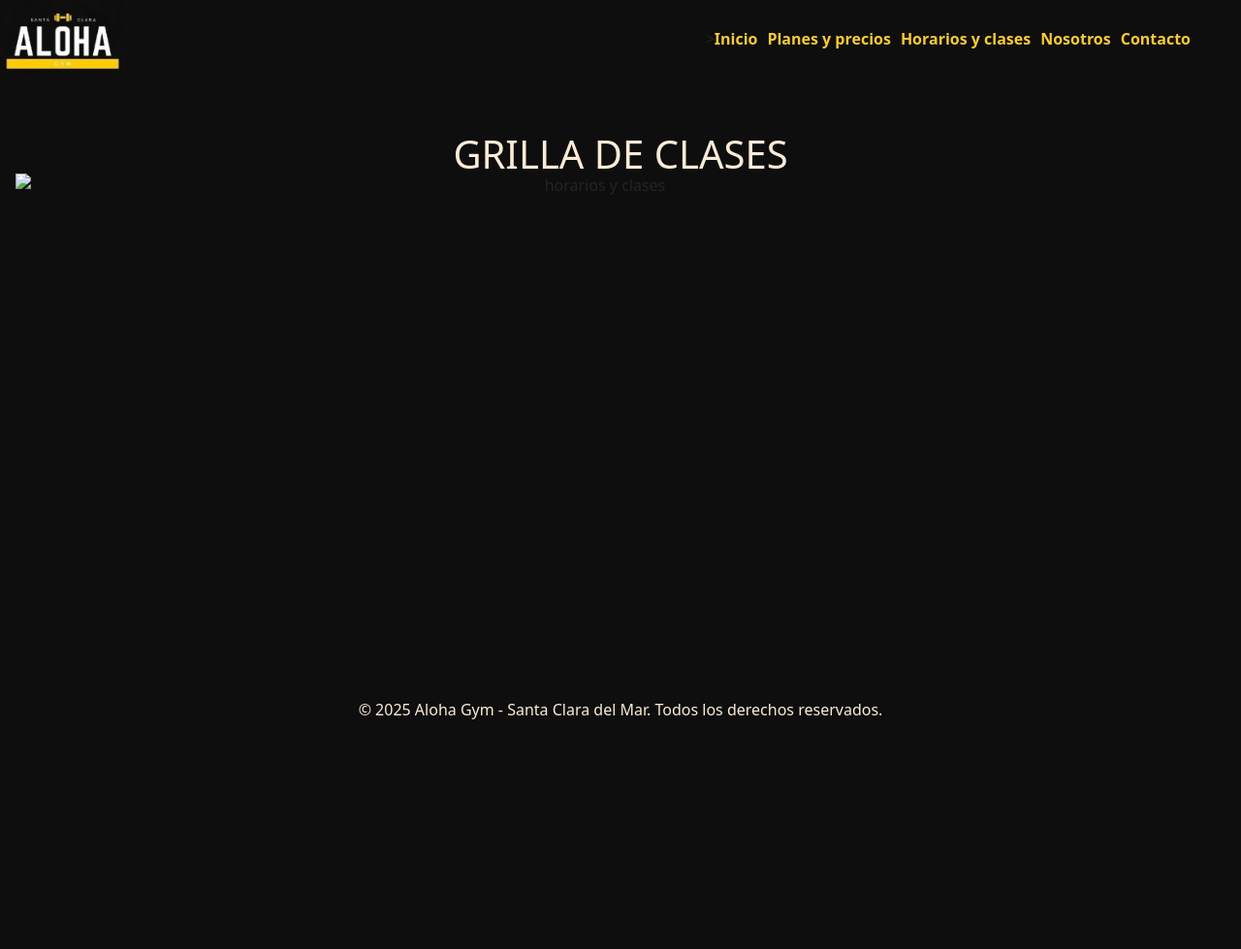
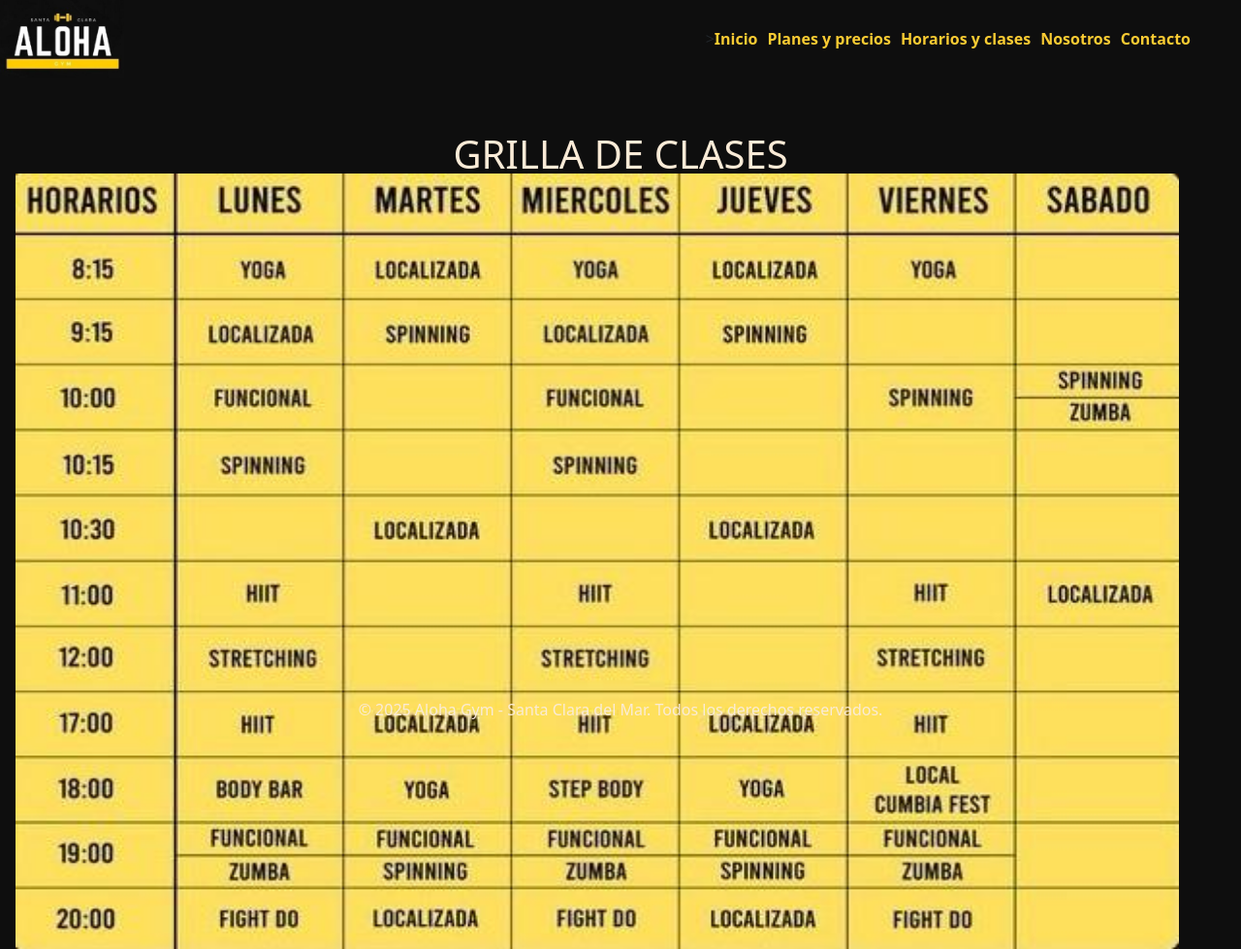
Before and after one commit to RattoEduardo/preentrega2Ratto, a plain HTML site: page pages/horariosyclases.html in a window 1280 px wide. Shown: the whole page at 97% size. Drawn offline with nearby package versions, Linux system fonts and the light colour scheme.

Commit message:
correccion 8 final

```diff
--- a/pages/horariosyclases.html
+++ b/pages/horariosyclases.html
@@ -54,7 +54,7 @@
      <!-- contenido principal -->
      <main>
         <h1>Grilla de clases</h1>
-        <img src="imagenes/grilla.jpeg" alt="horarios y clases" width="1200px" height="800px">
+        <img src="../imagenes/grilla.jpeg" alt="horarios y clases" width="1200px" height="800px">
     </main>
 
      <!-- pie de pagina -->
```
Also changed, not shown: pages/planesyprecios.html (+1 -1 lines).
